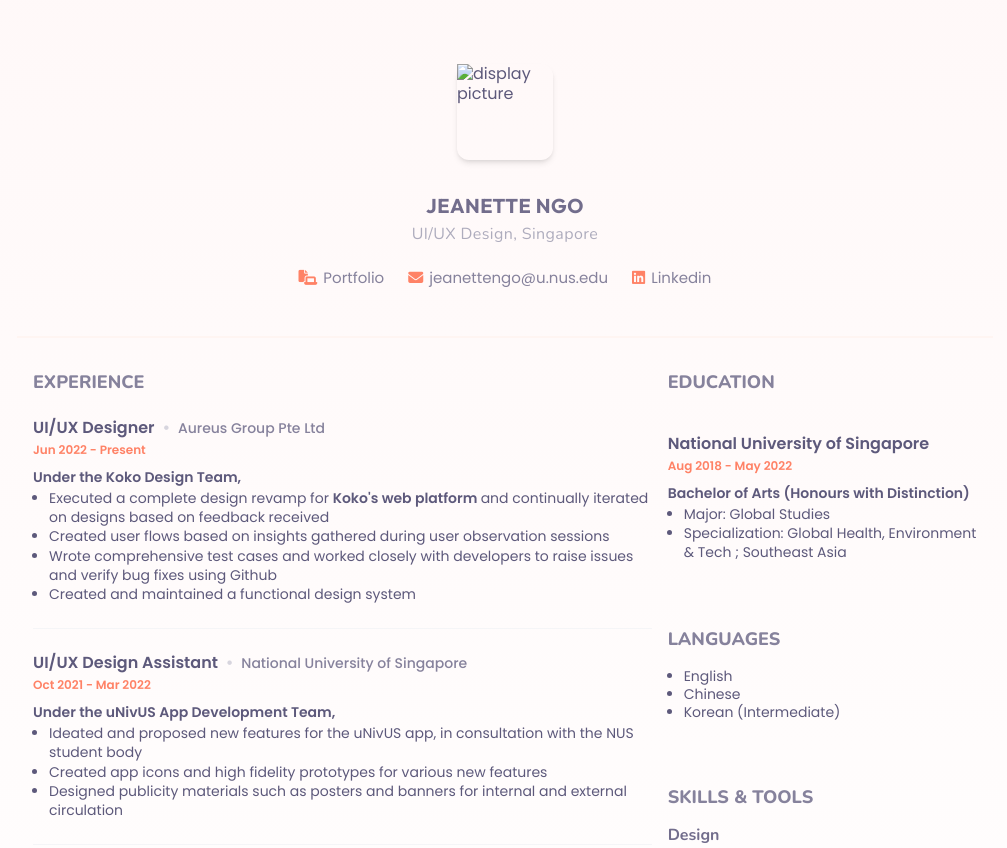
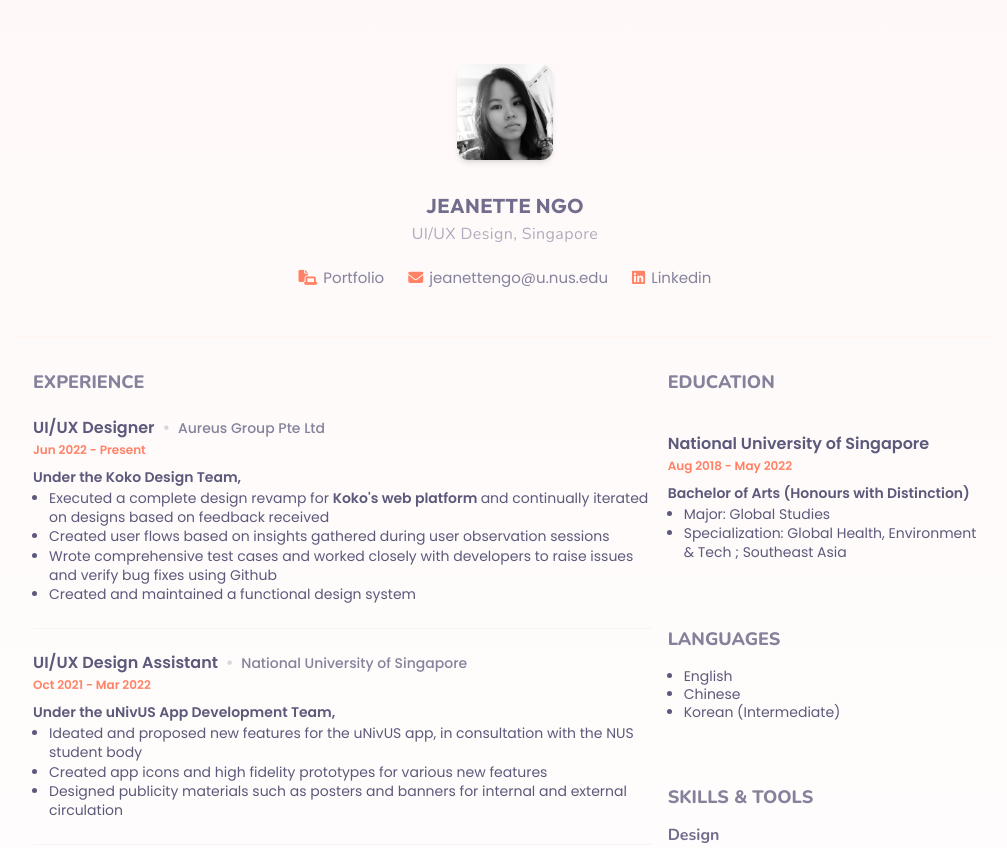
Before and after one commit to JeanetteNgo/cv, a website: page index.html in a window 1280 px wide. Shown: the top 848 px of the page, without its empty margins (135-1142 px from the left). Drawn offline with nearby package versions, Linux system fonts and the light colour scheme.

Commit message:
updated display picture

```diff
--- a/index.html
+++ b/index.html
@@ -6,6 +6,7 @@
     <meta name="author" content="Jeanette Ngo">
     <meta name="description" content="Jeanette Ngo. UI/UX Designer.">
     <meta name="keywords" content="Jeanette Ngo, UI, UX, Design, UI/UX Design, Singapore, Web Design, Development, Frontend">
+    <link rel="icon" type="image/x-icon" href="files/logo.png">
 
     <meta charset="UTF-8">
     <meta name="viewport" content="width=device-width, initial-scale=1.0">
@@ -27,9 +28,8 @@
 
     <!-- Header -->
     <header class="container mx-auto py-8 border-b-2 border-accent-50">
-        <div class="box-border h-24 w-24 aspect-square mx-auto my-8 rounded-xl shadow-md">
-            <img src="#" alt="display picture">
-        </div>
+
+        <img class="box-border h-24 w-24 aspect-square mx-auto my-8 rounded-xl shadow-md" src="files/display-pic.jpg" alt="display picture">
 
         <h1 class="font-outfit text-primary-400 text-xl font-bold uppercase text-center tracking-wide mb-1"> Jeanette Ngo </h1>
         <p class="font-nunito text-primary-200  text-center tracking-wide mb-6"> UI/UX Design, Singapore </p>
```
Also changed, not shown: files/display-pic.jpg (added).
